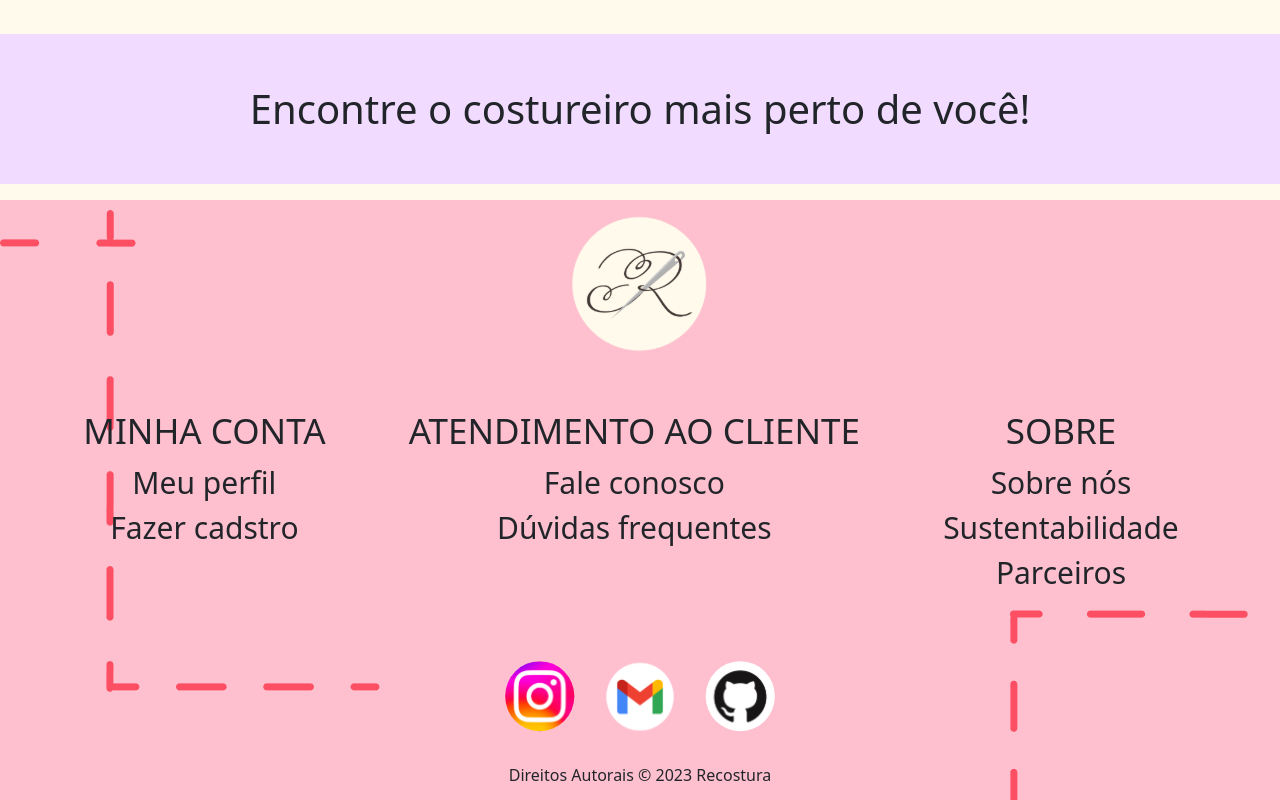
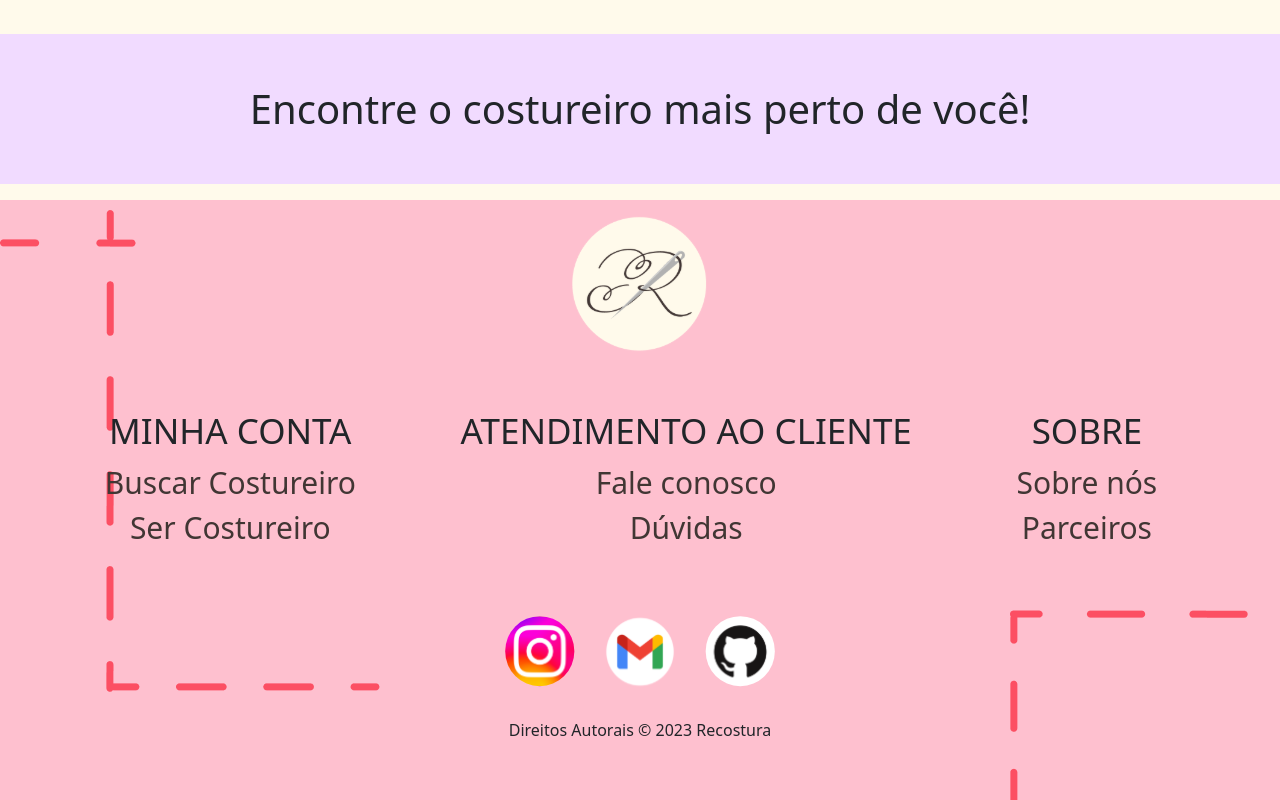
Before and after one commit to Recostura/FrontRecostura, a React (Create React App) app: page / in a window 1280 px wide. Shown: the part 4020-4820 px from the top of the page. Built offline with nearby package versions, Linux system fonts and the light colour scheme.

Commit message:
footer linkada e estilizada

```diff
--- a/src/ComponentesIndex/Footer.js
+++ b/src/ComponentesIndex/Footer.js
@@ -4,43 +4,43 @@ import insta from '../imagens/instaaaa 1.svg';
 import gmail from '../imagens/gmail 1.svg';
 import git from '../imagens/gitgit 1.svg';
 import fundoft from '../imagens/fundofooter.png'
-import { Link } from 'react-router-dom';
+import { Link, NavLink } from 'react-router-dom';
 
-function Footer(){
-    return(
+function Footer() {
+    return (
         <main>
             <div className={Style.footer}>
                 <div className={Style.logofooter}>
-                    <img src={logo} alt='logo'/>
+                    <img src={logo} alt='logo' />
                 </div>
                 <div className={Style.links}>
                     <div className={Style.minhaconta}>
                         <ul>
                             <h1>MINHA CONTA</h1>
-                            <li>Meu perfil</li>
-                            <li>Fazer cadstro</li>
+                            <NavLink to='/CadastroCli' className={Style.obggui}><li>Buscar Costureiro</li></NavLink>
+                            <NavLink to='/Cadastro' className={Style.obggui}><li>Ser Costureiro</li></NavLink>
                         </ul>
                     </div>
                     <div className={Style.atendimento}>
                         <ul>
                             <h1>ATENDIMENTO AO CLIENTE</h1>
-                            <li>Fale conosco</li>
-                            <li>Dúvidas frequentes</li>
+                            <NavLink to='https://wa.me/5511965102131?text=Olá,%20Recostura!' className={Style.obggui}><li>Fale conosco</li></NavLink>
+                            <NavLink to='https://linktr.ee/recostura' className={Style.obggui}><li>Dúvidas</li></NavLink>
                         </ul>
                     </div>
                     <div className={Style.sobre}>
                         <ul>
                             <h1>SOBRE</h1>
-                            <li>Sobre nós</li>
-                            <li>Sustentabilidade</li>
-                            <li>Parceiros</li>
+                            <NavLink to='/SobreNos' className={Style.obggui}><li>Sobre nós</li></NavLink>
+                            <NavLink to='/Parceiros' className={Style.obggui}><li>Parceiros</li></NavLink>
+
                         </ul>
                     </div>
                 </div>
                 <div className={Style.apps}>
-                    <Link to=''><img src={insta}/></Link>
-                    <Link to=''><img src={gmail}/></Link>
-                    <Link to=''><img src={git}/></Link>
+                    <Link to='https://instagram.com/recosttura?igshid=NzZlODBkYWE4Ng=='><img src={insta} /></Link>
+                    <Link to='mailto:recostura.contato@gmail.com'><img src={gmail} /></Link>
+                    <Link to='https://github.com/Recostura'><img src={git} /></Link>
                 </div>
                 <p className={Style.pfooter}>Direitos Autorais © 2023 Recostura</p>
             </div>
--- a/src/css/Footer.module.css
+++ b/src/css/Footer.module.css
@@ -13,7 +13,6 @@
     justify-content: center;
     align-items: center;
     position: relative;
-    margin-right: 50px;
 }
 
 .links{
@@ -22,7 +21,9 @@
     display: flex;
     flex-direction: row;
     justify-content: space-evenly;
+    align-items: center;
     margin-top: 40px;
+
 }
 
 .apps{
@@ -54,3 +55,13 @@ li{
 .pfooter{
     margin-top: 30px;
 }
+
+.obggui{
+    text-decoration: none;
+    color: #413634;
+    font-size: 35px;
+}
+
+.obggui :hover{
+    background-color: #FFFAEB;
+}
```
